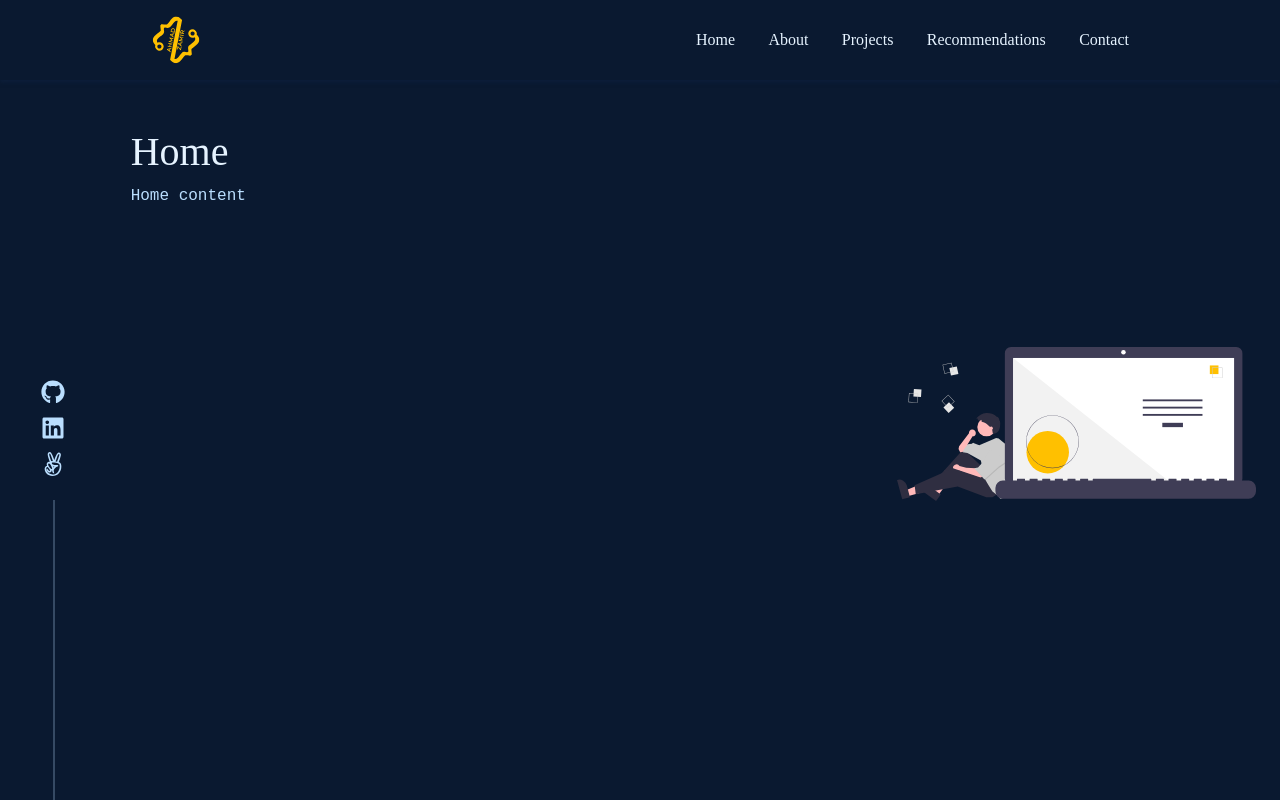
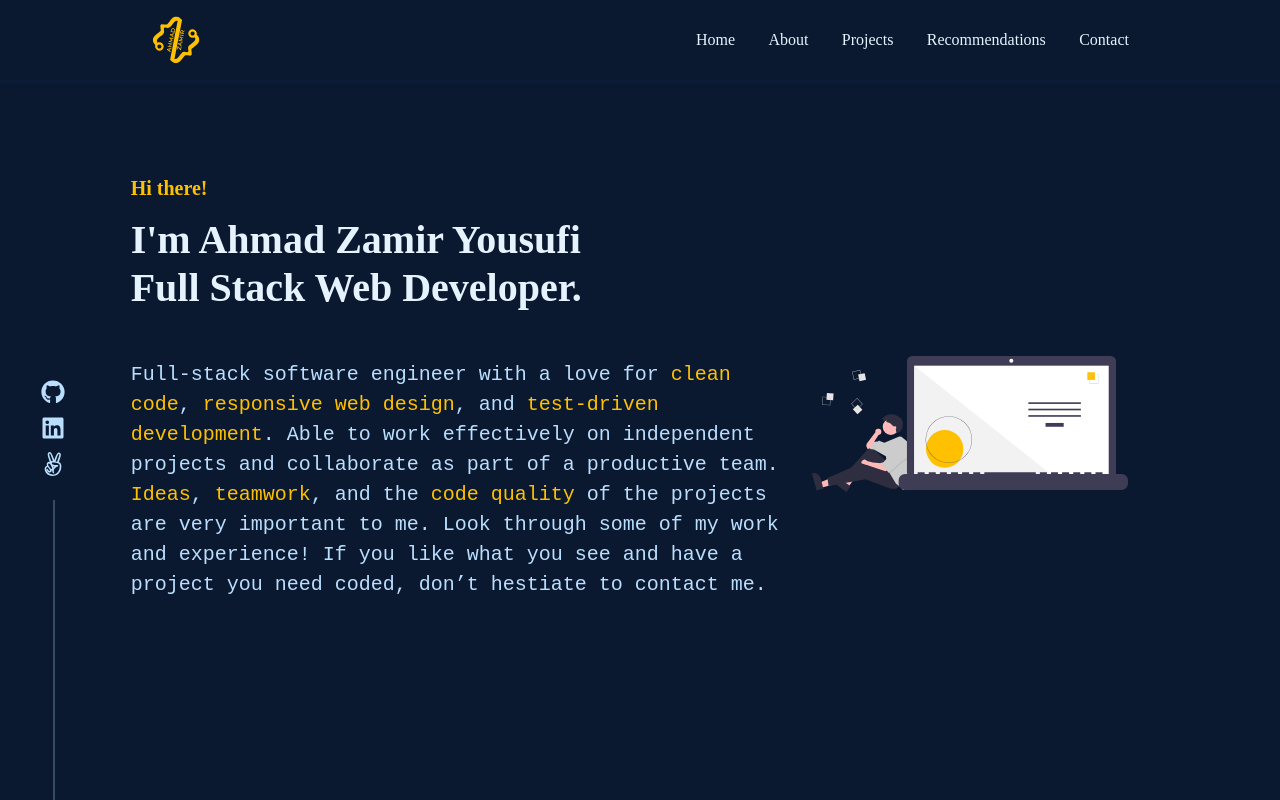
Before and after one commit to ahzamir/my-portfolio, a React (Create React App) app: page / in a window 1280 px wide. Built offline with nearby package versions, Linux system fonts and the light colour scheme; a web font is replaced by a local one.

Commit message:
added some style to the home page

```diff
--- a/src/App.js
+++ b/src/App.js
@@ -10,7 +10,7 @@ const App = () => (
       <div className="position-fixed h-100 d-none d-md-flex col-md-1 flex-column justify-content-center align-items-center">
         <SidePanels />
       </div>
-      <div className="col-md-11 offset-md-1 h-100">
+      <div className="col-md-11 offset-md-1 h-100 contents pt-5">
         <Home />
       </div>
     </main>
--- a/src/components/pages/Home.js
+++ b/src/components/pages/Home.js
@@ -2,10 +2,11 @@ import React from 'react';
 import homeSvg from '../../assets/svgs/home-page.svg';
 
 const Home = () => (
-    <section id="home" className="row m-0 pt-5 h-100">
+    <section id="home" className="row m-0 pt-5 pb-5 h-100">
         <div className="col-md-8">
-            <h1>Home</h1>
-            <p>Home content</p>
+            <h2 className='secondary-color mb-3 fw-bold fs-5'>Hi there!</h2>
+            <h1 className='quaternary-color fs-1 fw-bold mb-5'>I'm Ahmad Zamir Yousufi<br />Full Stack Web Developer.</h1>
+            <p className='tertiary-color fs-5'>Full-stack software engineer with a love for <span className='secondary-color'>clean code</span>, <span className='secondary-color'>responsive web design</span>, and <span className='secondary-color'>test-driven development</span>. Able to work effectively on independent projects and collaborate as part of a productive team. <span className='secondary-color'>Ideas</span>, <span className='secondary-color'>teamwork</span>, and the <span className='secondary-color'>code quality</span> of the projects are very important to me. Look through some of my work and experience! If you like what you see and have a project you need coded, don’t hestiate to contact me.</p>
         </div>
         <div className="col-md-4 d-none d-md-flex justify-content-center align-items-center">
             <img src={homeSvg} alt="Home" className="img-fluid" />
--- a/src/index.css
+++ b/src/index.css
@@ -194,6 +194,10 @@ ul {
   margin: 0 10px;
 }
 
+.contents{
+  padding-right: 140px;
+}
+
 @media screen and (max-width: 768px) {
   header {
     padding: 0 12px;
@@ -202,4 +206,8 @@ ul {
   .logo {
     width: 50px;
   }
+
+  .contents{
+    padding: 12px;
+  }
 }
```
